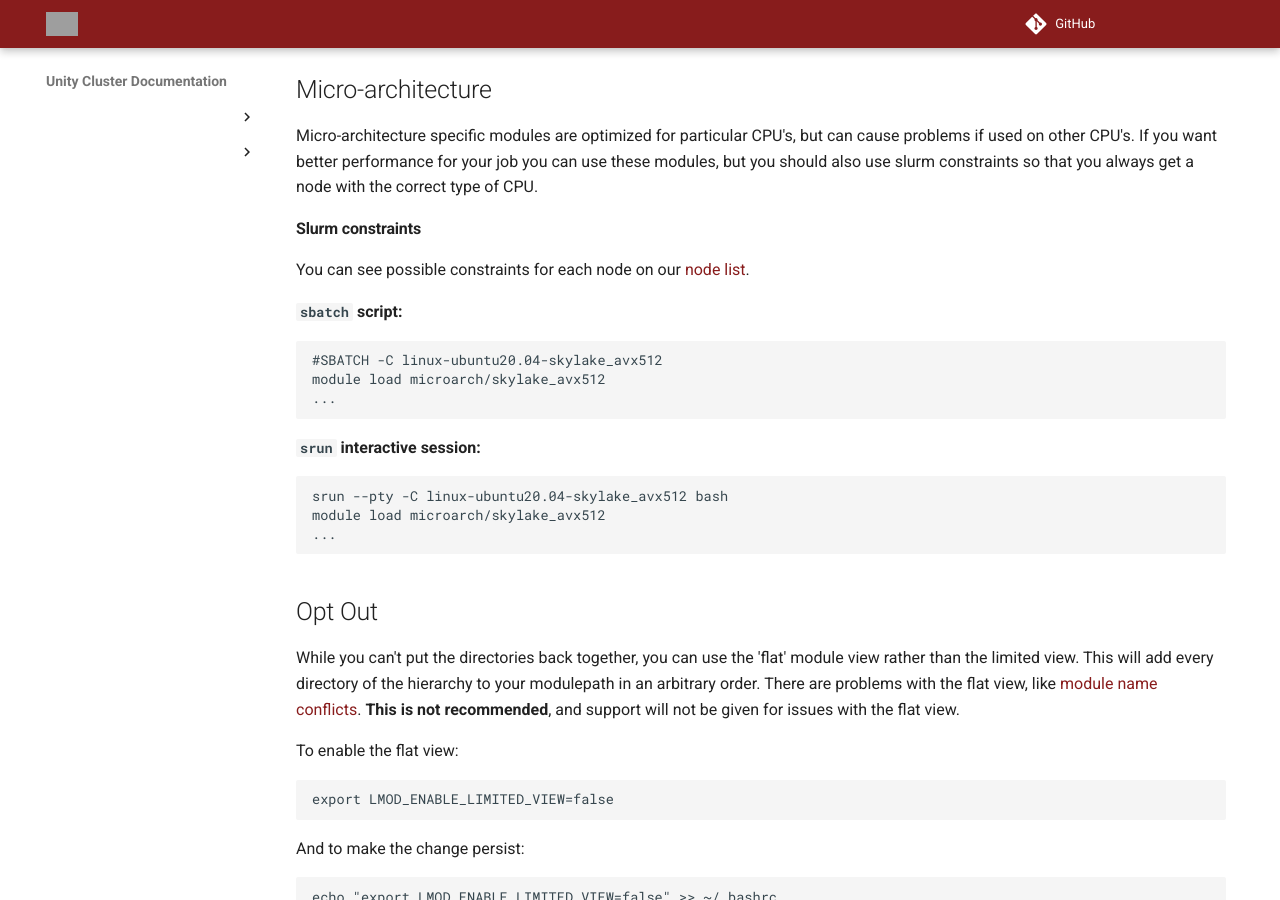
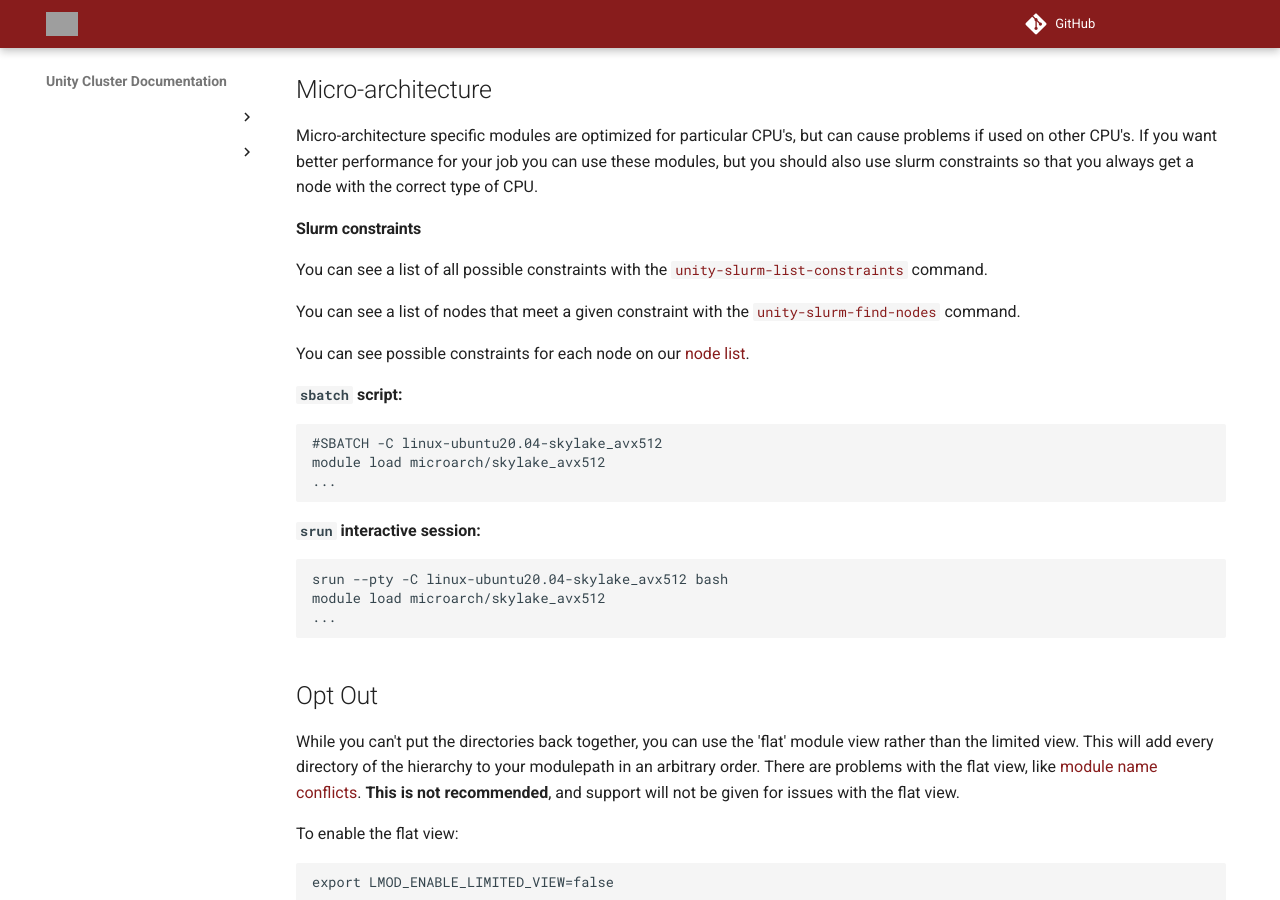
Before and after one commit to UMass-RC/unity-docs, an MkDocs documentation site: the page built from docs/modules/hierarchy.md, in a window 1280 px wide and 900 px high, scrolled down 3223 px. Built offline with MkDocs 1.6.1 and Material for MkDocs 9.7.7, drawn with Linux system fonts in a browser that asks for light colours; comment, search, counter and statistics services are not loaded; grey boxes are pictures that could not be loaded.

Commit message:
new commands for finding nodes

```diff
--- a/docs/modules/hierarchy.md
+++ b/docs/modules/hierarchy.md
@@ -147,6 +147,10 @@
 Micro-architecture specific modules are optimized for particular CPU's, but can cause problems if used on other CPU's. If you want better performance for your job you can use these modules, but you should also use slurm constraints so that you always get a node with the correct type of CPU.
 
 #### Slurm constraints ####
+You can see a list of all possible constraints with the <red>`unity-slurm-list-constraints`</red> command.
+
+You can see a list of nodes that meet a given constraint with the <red>`unity-slurm-find-nodes`</red> command.
+
 You can see possible constraints for each node on our [node list](../technical/nodelist.md).
 
 **`sbatch` script:**
```
Also changed, not shown: docs/hierarchy-change.md (+2 -0 lines).
